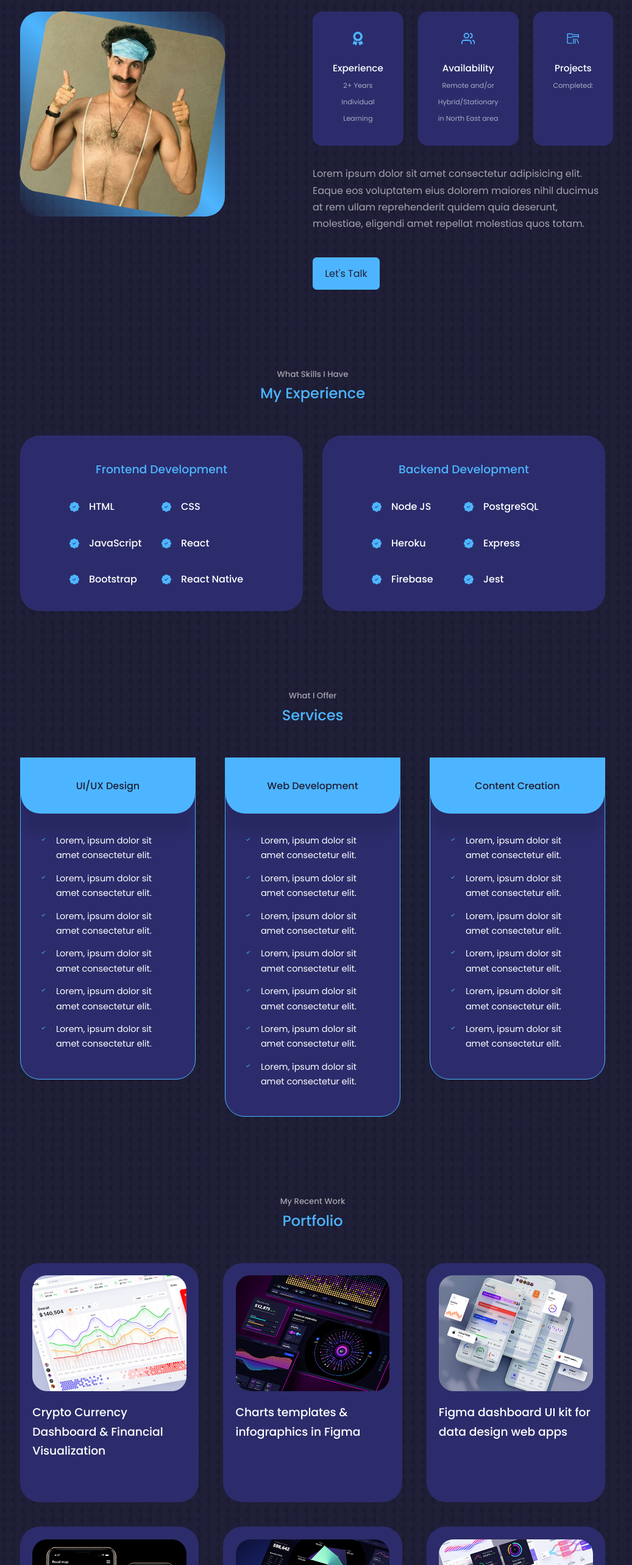
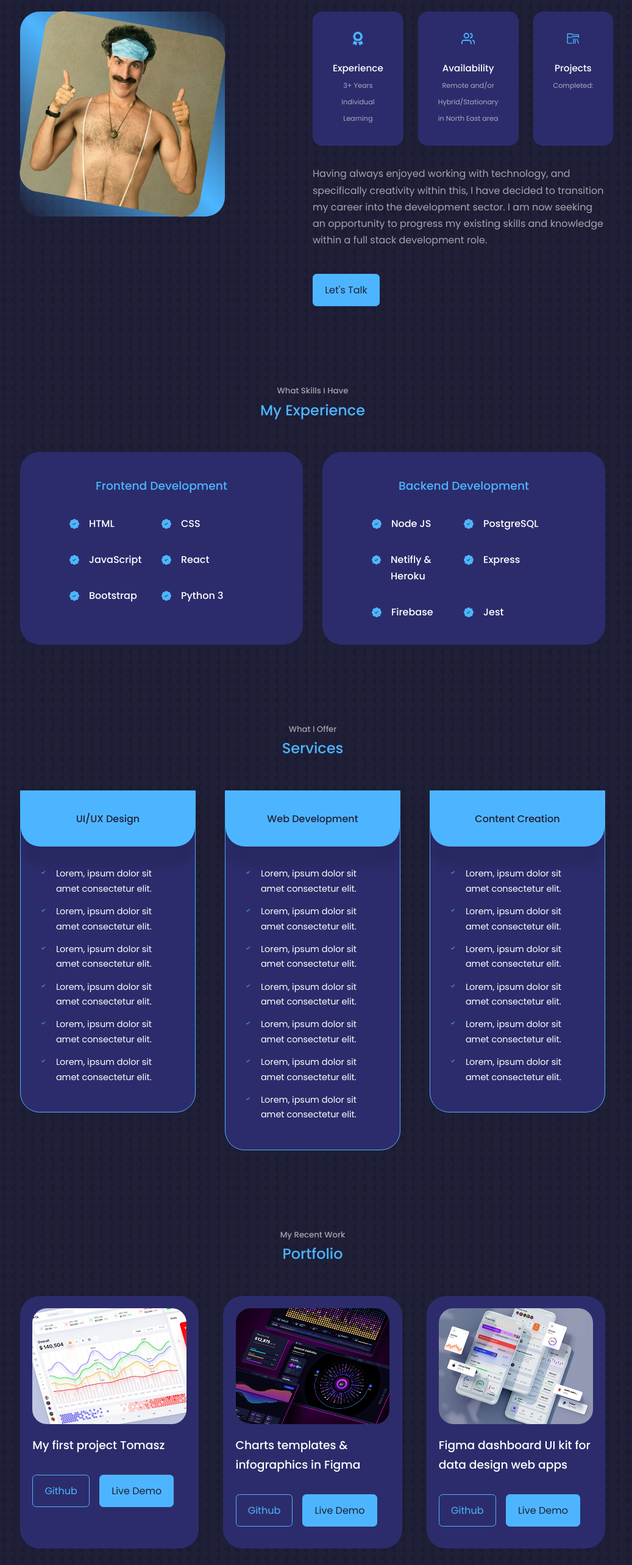
Before and after one commit to piknik1979/tomasz-portfolio, a React (Create React App) app: page / in a window 1280 px wide. Shown: the part 1020-3586 px from the top of the page at 61% size, without its empty margins (127-1164 px from the left). Built offline with nearby package versions, Linux system fonts and the light colour scheme.

Commit message:
small changes in portfolio

```diff
--- a/src/components/about/About.jsx
+++ b/src/components/about/About.jsx
@@ -23,7 +23,7 @@ const About = () => {
             <article className='about__card'>
               <FaAward className='about__icon'/>
               <h5>Experience</h5>
-              <small>2+ Years Individual Learning</small>
+              <small>3+ Years Individual Learning</small>
             </article>
 
             <article className='about__card'>
@@ -40,7 +40,13 @@ const About = () => {
           </div>
 
           <p>
-            Lorem ipsum dolor sit amet consectetur adipisicing elit. Eaque eos voluptatem eius dolorem maiores nihil ducimus at rem ullam reprehenderit quidem quia deserunt, molestiae, eligendi amet repellat molestias quos totam.
+            Having always enjoyed working with technology,
+and specifically creativity within this, I have decided
+to transition my career into the development sector.
+I am now seeking an opportunity to progress my
+existing skills and knowledge within a full stack
+development role.
+
           </p>
 
           <a href="#contact" className='btn btn-primary'>Let's Talk</a>
--- a/src/components/experience/Experience.jsx
+++ b/src/components/experience/Experience.jsx
@@ -50,7 +50,7 @@ const Experience = () => {
             <article className='experience__details'>
               <BsPatchCheckFill className='experience__details-icon' />
               <div>
-                <h4>React Native</h4>
+                <h4>Python 3</h4>
                 <small className='text-light'></small>
               </div>
             </article>
@@ -78,7 +78,7 @@ const Experience = () => {
             <article className='experience__details'>
               <BsPatchCheckFill className='experience__details-icon' />
               <div>
-                <h4>Heroku</h4>
+                <h4>Netifly & Heroku</h4>
                 <small className='text-light'></small>
               </div>
             </article>
--- a/src/components/footer/Footer.jsx
+++ b/src/components/footer/Footer.jsx
@@ -12,7 +12,7 @@ const Footer = () => {
       <ul className='permalinks'>
         {/* <li><a href="#">Home</a></li> */}
         <li><a href="#about">About</a></li>
-        <li><a href="#experience">Expeirience</a></li>
+        <li><a href="#experience">Experience</a></li>
         <li><a href="#services">Services</a></li>
         <li><a href="#portfolio">Portfolio</a></li>
         <li><a href="#testimonials">Testimonials</a></li>
--- a/src/components/portfolio/Portfolio.jsx
+++ b/src/components/portfolio/Portfolio.jsx
@@ -13,7 +13,7 @@ const data = [
   {
     id: 1,
     image: IMG1,
-    title: 'Crypto Currency Dashboard & Financial Visualization',
+    title: 'My first project Tomasz',
     github: 'https://github.com',
     demo: 'https://dribbble.com/shots/16673715-Crypto-currency-dashboards-and-financial-data-visualization'
   },
@@ -71,8 +71,8 @@ const Portfolio = () => {
               </div>
               <h3>{title}</h3>
               <div className="portfolio__item-cta">
-                {/* <a href={github} className='btn' target='_blank'>Github</a> */}
-                {/* <a href={demo} className='btn btn-primary' target='_blank'>Live Demo</a> */}
+                <a href={github} className='btn' target='_blank' rel ="noreferrer">Github</a>
+                <a href={demo} className='btn btn-primary' target='_blank' rel="noreferrer">Live Demo</a>
               </div>
             </article>
             )
```
